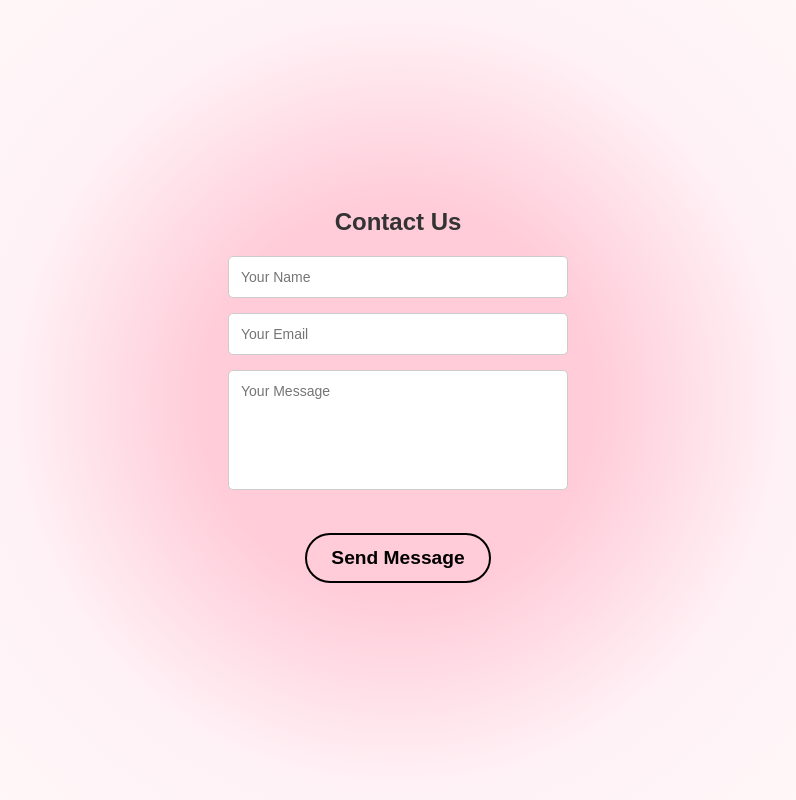
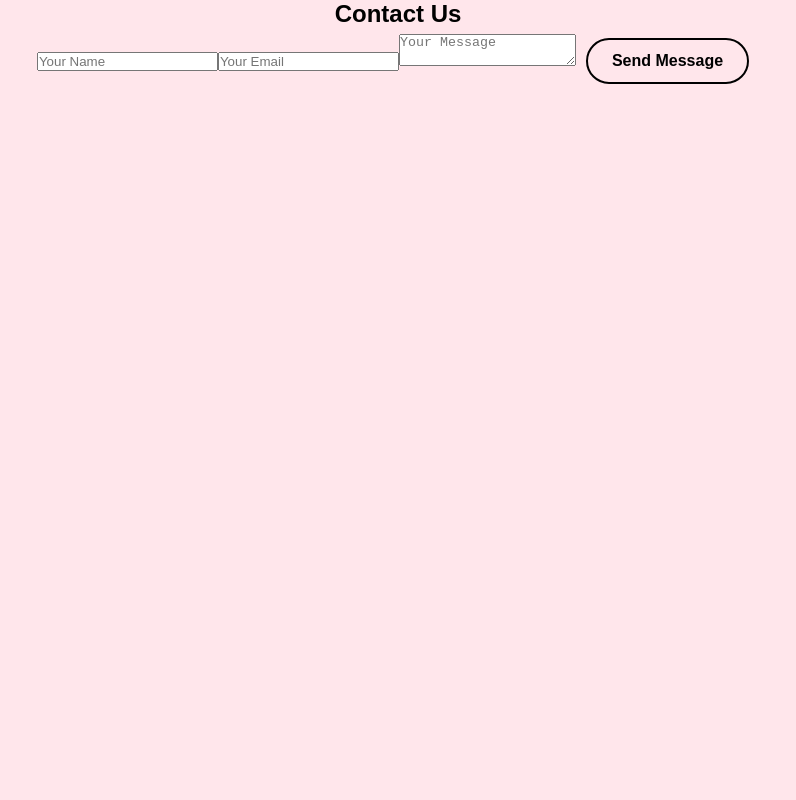
Before and after one commit to TeguhBagasM/snapthiev, a React (Create React App) app: page /contact in a window 1280 px wide. Shown: the whole page, without its empty margins (242-1038 px from the left). Built offline with nearby package versions, Linux system fonts and the light colour scheme.

Commit message:
style: update ui and background color

```diff
--- a/src/App.css
+++ b/src/App.css
@@ -12,198 +12,8 @@ body {
   overflow-x: hidden;
 }
 
-.navbar {
-  width: 100%;
-  max-width: 1200px;
-  margin: 0 auto;
-  padding: 15px 20px;
-  display: flex;
-  justify-content: flex-end;
-  align-items: center;
-  gap: 20px;
-  background-color: rgba(255, 255, 255, 0.95);
-  border-bottom: 2px solid #ddd;
-  position: fixed;
-  top: 0;
-  left: 50%;
-  transform: translateX(-50%);
-  z-index: 1000;
-  box-shadow: 0 2px 4px rgba(0, 0, 0, 0.1);
-}
-
-.navbar a {
-  text-decoration: none;
-  color: #333;
-  font-weight: 600;
-  padding: 8px 16px;
-  border-radius: 20px;
-  transition: all 0.3s ease;
-  position: relative;
-}
-
-.navbar a:hover {
-  color: #ff69b4; /* Sesuaikan dengan warna tema pink Anda */
-}
-
-.navbar a::after {
-  content: "";
-  position: absolute;
-  bottom: 0;
-  left: 50%;
-  width: 0;
-  height: 2px;
-  background-color: #ff69b4;
-  transition: all 0.3s ease;
-  transform: translateX(-50%);
-}
-
-.navbar a:hover::after {
-  width: 70%;
-}
-
-/* Media Queries untuk Responsivitas */
-@media screen and (max-width: 768px) {
-  .navbar {
-    padding: 12px 15px;
-    justify-content: center;
-    gap: 15px;
-  }
-
-  .navbar a {
-    padding: 6px 12px;
-    font-size: 14px;
-  }
-}
-
-@media screen and (max-width: 480px) {
-  .navbar {
-    flex-direction: column;
-    gap: 10px;
-    padding: 10px;
-  }
-
-  .navbar a {
-    width: 100%;
-    text-align: center;
-    padding: 8px;
-  }
-}
-
 .main-content {
   margin-top: 60px;
-}
-
-/* Privacy Policy */
-.background-gradient {
-  width: 100%;
-  height: 100vh;
-  background: radial-gradient(
-    circle at center,
-    rgba(255, 153, 178, 0.5) 20%,
-    rgba(255, 240, 245, 0.9) 40%,
-    rgba(255, 250, 250, 1) 60%
-  );
-  display: flex;
-  justify-content: center;
-  align-items: center;
-  overflow: hidden;
-  animation: pulse 5s infinite alternate ease-in-out;
-  background-repeat: no-repeat;
-  background-position: center;
-  padding: 20px;
-}
-
-.privacy-container h1 {
-  font-family: "Poppins", sans-serif;
-  font-size: 2.5rem;
-  margin-bottom: 25px;
-}
-
-.privacy-container p {
-  font-family: "Poppins", sans-serif;
-  font-size: 1.1rem;
-  line-height: 1.6;
-  color: #333;
-  margin-bottom: 20px;
-}
-
-.privacy-container a:hover {
-  color: pink; /* Pink hover effect */
-  text-decoration: underline;
-}
-
-/* Contact */
-.contact-container {
-  width: 100%;
-  padding: 20px;
-  height: 100vh;
-  background: radial-gradient(
-    circle at center,
-    rgba(255, 153, 178, 0.5) 20%,
-    rgba(255, 240, 245, 0.9) 40%,
-    rgba(255, 250, 250, 1) 70%
-  );
-  overflow: hidden;
-  animation: pulse 5s infinite alternate ease-in-out;
-  background-repeat: no-repeat;
-  background-position: center;
-
-  display: flex;
-  flex-direction: column;
-  justify-content: center;
-  align-items: center;
-  margin: 0 auto;
-}
-
-/* Contact Form */
-.contact-form {
-  width: 400px;
-  padding: 30px;
-  flex-direction: column;
-  justify-content: center;
-  align-items: center;
-}
-
-.contact-form h2 {
-  text-align: center;
-  margin-bottom: 20px;
-  font-family: "Arial", sans-serif;
-  color: #333;
-}
-
-.contact-form input,
-.contact-form textarea {
-  width: 100%;
-  padding: 12px;
-  border: 1px solid #ccc;
-  border-radius: 5px;
-  font-size: 14px;
-  font-family: "Arial", sans-serif;
-  box-sizing: border-box;
-  margin-bottom: 15px;
-}
-
-.contact-form textarea {
-  height: 120px;
-  resize: none;
-}
-
-.contact-form button {
-  margin-top: 1.5rem;
-  padding: 12px 24px;
-  font-size: 1.2rem;
-  border: 2px solid black;
-  border-radius: 25px;
-  background-color: transparent;
-  cursor: pointer;
-  transition: background-color 0.3s ease, transform 0.2s ease;
-  text-align: center;
-}
-
-.contact-form button:hover {
-  background-color: #ff69b4;
-  color: white;
-  transform: scale(1.05);
 }
 
 .status-message {
@@ -225,7 +35,7 @@ body {
     background-size: 100% 100%;
   }
 }
-
+/*
 .background-gradient {
   width: 100%;
   height: 100vh;
@@ -241,7 +51,7 @@ body {
   animation: pulse 5s infinite alternate ease-in-out;
   background-repeat: no-repeat;
   background-position: center;
-}
+} */
 
 .photobooth-strip {
   border-radius: 0px;
@@ -286,12 +96,12 @@ body {
   min-height: 100vh;
   text-align: center;
   padding: 10px;
-  background: radial-gradient(
+  /* background: radial-gradient(
     circle at center,
     rgba(255, 153, 178, 0.5) 20%,
     rgba(255, 240, 245, 0.9) 40%,
     rgba(255, 250, 250, 1) 70%
-  );
+  ); */
 }
 
 /* Camera Container */
@@ -336,7 +146,7 @@ body {
 }
 
 body {
-  background: #fff;
+  background: #ffe6eb;
   margin: 0;
   padding: 0;
 }
@@ -367,12 +177,8 @@ button {
   text-align: center;
   width: 100%;
   margin-top: 40px;
-  background: radial-gradient(
-    circle at center,
-    rgba(255, 153, 178, 0.5) 20%,
-    rgba(255, 240, 245, 0.9) 40%,
-    rgba(255, 250, 250, 1) 70%
-  );
+
+  background-color: #ffe6eb;
 }
 
 .photo-preview canvas {
@@ -993,43 +799,6 @@ footer a:hover {
     border-radius: 20px;
     box-shadow: 0 2px 6px rgba(0, 0, 0, 0.15);
   }
-
-  .privacy-container {
-    padding: 20px;
-    width: 90%;
-  }
-
-  .privacy-container h1 {
-    font-size: 2rem;
-  }
-
-  .privacy-container p {
-    font-size: 1rem;
-  }
-
-  .navbar {
-    flex-wrap: wrap;
-    gap: 20px;
-    background: none !important;
-  }
-
-  .navbar a {
-    padding: 10px;
-    font-size: 1rem;
-    background: none !important;
-  }
-
-  .contact-form {
-    width: 90%;
-    padding: 15px;
-    margin: 20px auto;
-  }
-
-  .nav-links {
-    width: 100%;
-    justify-content: center;
-    margin-bottom: 10px;
-  }
 }
 
 /* Animations */
--- a/src/components/PhotoPreview.js
+++ b/src/components/PhotoPreview.js
@@ -346,7 +346,7 @@ const PhotoPreview = ({ capturedImages }) => {
           <button onClick={() => navigate("/photobooth")}>🔄 Take New Photos</button>
         </div>
 
-        <div className="email-section">
+        {/* <div className="email-section">
           <input
             type="email"
             placeholder="Enter your email"
@@ -355,7 +355,7 @@ const PhotoPreview = ({ capturedImages }) => {
           />
           <button onClick={sendPhotoStripToEmail}>Send to Email</button>
           <p className="status-message">{status}</p>
-        </div>
+        </div> */}
       </div>
     </div>
   );
```
